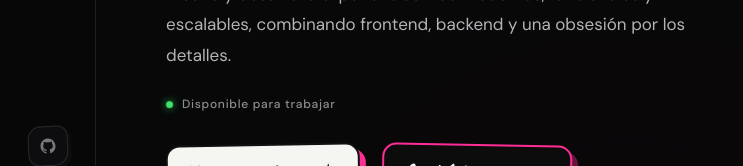
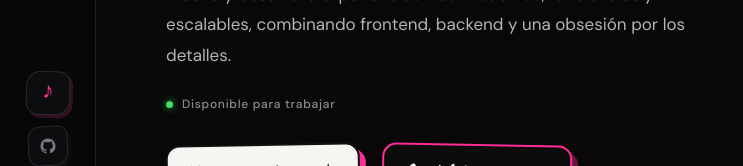
Before and after one commit to MqgiaG/gerardo-rangel-dev, a React (Vite) app: page / in a window 1280 px wide. Shown: the part 512-678 px from the top of the page, without its empty margins (0-743 px from the left). Built offline with nearby package versions, Linux system fonts and the light colour scheme.

Commit message:
feat: add portfolio background music

```diff
--- a/src/components/Header/Header.css
+++ b/src/components/Header/Header.css
@@ -1,7 +1,3 @@
-/* =========================
-   SIDEBAR
-========================= */
-
 .sidebar {
   position: fixed;
   top: 0;
@@ -18,25 +14,19 @@
   padding: 24px 0 20px;
 
   background: rgba(8, 8, 8, 0.97);
-
   border-right: 1px solid #1f1f22;
 
   backdrop-filter: blur(14px);
 }
 
 /* =========================
-   TOP
+   LOGO
 ========================= */
 
 .sidebar__top {
   position: relative;
-
   margin-bottom: 28px;
 }
-
-/* =========================
-   LOGO
-========================= */
 
 .sidebar__logo {
   position: relative;
@@ -48,7 +38,6 @@
   place-items: center;
 
   color: var(--color-white);
-
   background: #101012;
 
   border: 2px solid #303036;
@@ -57,14 +46,12 @@
   font-family: var(--font-display);
   font-size: 17px;
   font-weight: 700;
-
   line-height: 1;
   letter-spacing: -0.03em;
 
   text-decoration: none;
 
-  box-shadow:
-    4px 4px 0 rgba(255, 45, 149, 0.28);
+  box-shadow: 4px 4px 0 rgba(255, 45, 149, 0.28);
 
   transform: rotate(-3deg);
 
@@ -80,7 +67,6 @@
   content: '';
 
   position: absolute;
-
   top: -3px;
   right: 3px;
 
@@ -91,15 +77,12 @@
 
   background: var(--color-pink);
 
-  box-shadow:
-    0 0 8px rgba(255, 45, 149, 0.7);
+  box-shadow: 0 0 8px rgba(255, 45, 149, 0.7);
 }
 
 .sidebar__logo:hover {
   color: #080808;
-
   background: var(--color-pink);
-
   border-color: #080808;
 
   transform:
@@ -125,10 +108,6 @@
   gap: 17px;
 }
 
-/* =========================
-   NAV LINK
-========================= */
-
 .sidebar__link {
   position: relative;
 
@@ -152,7 +131,7 @@
 }
 
 /* =========================
-   ICON BOX
+   NAV ICON
 ========================= */
 
 .sidebar__icon {
@@ -165,7 +144,6 @@
   place-items: center;
 
   color: #8d8d93;
-
   background: #0d0d0f;
 
   border: 1.5px solid #29292f;
@@ -192,7 +170,7 @@
 }
 
 /* =========================
-   LABEL
+   NAV LABEL
 ========================= */
 
 .sidebar__label {
@@ -203,7 +181,6 @@
   font-family: var(--font-body);
   font-size: 9px;
   font-weight: 600;
-
   line-height: 1.2;
 
   letter-spacing: 0.08em;
@@ -226,9 +203,7 @@
 
 .sidebar__link:hover .sidebar__icon {
   color: #080808;
-
   background: var(--color-white);
-
   border-color: #090909;
 
   box-shadow:
@@ -256,9 +231,7 @@
 
 .sidebar__link--active .sidebar__icon {
   color: #080808;
-
   background: var(--color-pink);
-
   border-color: #080808;
 
   box-shadow:
@@ -271,15 +244,10 @@
   color: var(--color-pink);
 }
 
-/* =========================
-   ACTIVE DOODLE
-========================= */
-
 .sidebar__link--active::before {
   content: '';
 
   position: absolute;
-
   left: 5px;
   top: 19px;
 
@@ -311,7 +279,177 @@
 }
 
 /* =========================
-   SOCIAL BUTTON
+   MUSIC BUTTON
+========================= */
+
+.sidebar__music {
+  position: relative;
+
+  width: 44px;
+  height: 44px;
+
+  display: grid;
+  place-items: center;
+
+  padding: 0;
+
+  color: var(--color-pink);
+  background: #0d0d0f;
+
+  border: 1.5px solid #29292f;
+  border-radius: 15px 11px 14px 12px;
+
+  font: inherit;
+
+  cursor: pointer;
+
+  box-shadow:
+    3px 3px 0 rgba(255, 45, 149, 0.18);
+
+  transform: rotate(2deg);
+
+  overflow: hidden;
+
+  transition:
+    color 180ms ease,
+    background 180ms ease,
+    border-color 180ms ease,
+    transform 180ms ease,
+    box-shadow 180ms ease;
+}
+
+.sidebar__music::before {
+  content: '';
+
+  position: absolute;
+
+  width: 26px;
+  height: 26px;
+
+  border-radius: 50%;
+
+  background: rgba(255, 45, 149, 0.12);
+
+  filter: blur(8px);
+
+  opacity: 0;
+
+  transition: opacity 180ms ease;
+}
+
+.sidebar__music:hover {
+  color: #080808;
+  background: var(--color-pink);
+  border-color: #080808;
+
+  box-shadow:
+    5px 5px 0 rgba(255, 255, 255, 0.14);
+
+  transform:
+    translate(-2px, -2px)
+    rotate(-3deg)
+    scale(1.06);
+}
+
+.sidebar__music:hover::before {
+  opacity: 1;
+}
+
+/* MUSIC NOTE */
+
+.sidebar__music-note {
+  position: relative;
+  z-index: 2;
+
+  display: inline-block;
+
+  font-family: var(--font-display);
+  font-size: 23px;
+  font-weight: 700;
+  line-height: 1;
+
+  transform: translateY(-1px);
+}
+
+/* MUSIC WAVE */
+
+.sidebar__music-wave {
+  position: absolute;
+  right: 5px;
+  bottom: 5px;
+  z-index: 3;
+
+  height: 12px;
+
+  display: flex;
+  align-items: flex-end;
+
+  gap: 2px;
+
+  opacity: 0;
+}
+
+.sidebar__music-wave i {
+  width: 2px;
+  height: 5px;
+
+  display: block;
+
+  border-radius: 999px;
+
+  background: currentColor;
+
+  transform-origin: bottom;
+}
+
+/* =========================
+   MUSIC PLAYING
+========================= */
+
+.sidebar__music--playing {
+  color: #080808;
+  background: var(--color-pink);
+  border-color: #080808;
+
+  box-shadow:
+    4px 4px 0 rgba(255, 255, 255, 0.13);
+
+  transform: rotate(-3deg);
+
+  animation:
+    musicButtonPulse 2.2s ease-in-out infinite;
+}
+
+.sidebar__music--playing::before {
+  opacity: 1;
+}
+
+.sidebar__music--playing .sidebar__music-note {
+  animation:
+    musicNoteMove 1.4s ease-in-out infinite;
+}
+
+.sidebar__music--playing .sidebar__music-wave {
+  opacity: 1;
+}
+
+.sidebar__music--playing .sidebar__music-wave i:nth-child(1) {
+  animation:
+    musicWave 700ms ease-in-out infinite alternate;
+}
+
+.sidebar__music--playing .sidebar__music-wave i:nth-child(2) {
+  animation:
+    musicWave 520ms 100ms ease-in-out infinite alternate;
+}
+
+.sidebar__music--playing .sidebar__music-wave i:nth-child(3) {
+  animation:
+    musicWave 620ms 180ms ease-in-out infinite alternate;
+}
+
+/* =========================
+   SOCIAL LINKS
 ========================= */
 
 .sidebar__social-link {
@@ -322,7 +460,6 @@
   place-items: center;
 
   color: #77777e;
-
   background: #0d0d0f;
 
   border: 1.5px solid #29292f;
@@ -341,15 +478,15 @@
     box-shadow 180ms ease;
 }
 
-.sidebar__social-link:nth-child(1) {
+.sidebar__social-link:nth-child(2) {
   transform: rotate(-3deg);
 }
 
-.sidebar__social-link:nth-child(2) {
+.sidebar__social-link:nth-child(3) {
   transform: rotate(2deg);
 }
 
-.sidebar__social-link:nth-child(3) {
+.sidebar__social-link:nth-child(4) {
   transform: rotate(-2deg);
 }
 
@@ -358,15 +495,9 @@
   height: 18px;
 }
 
-/* =========================
-   SOCIAL HOVER
-========================= */
-
 .sidebar__social-link:hover {
   color: #080808;
-
   background: var(--color-white);
-
   border-color: #080808;
 
   box-shadow:
@@ -378,15 +509,11 @@
     scale(1.06);
 }
 
-/* =========================
-   WHATSAPP
-========================= */
+/* WHATSAPP */
 
 .sidebar__social-link--whatsapp:hover {
   color: #080808;
-
   background: #42e66c;
-
   border-color: #080808;
 
   box-shadow:
@@ -399,9 +526,54 @@
 
 .sidebar__logo:focus-visible,
 .sidebar__link:focus-visible,
-.sidebar__social-link:focus-visible {
+.sidebar__social-link:focus-visible,
+.sidebar__music:focus-visible {
   outline: 3px solid var(--color-pink);
   outline-offset: 4px;
+}
+
+/* =========================
+   MUSIC ANIMATIONS
+========================= */
+
+@keyframes musicButtonPulse {
+  0%,
+  100% {
+    box-shadow:
+      4px 4px 0 rgba(255, 255, 255, 0.13),
+      0 0 0 rgba(255, 45, 149, 0);
+  }
+
+  50% {
+    box-shadow:
+      4px 4px 0 rgba(255, 255, 255, 0.13),
+      0 0 15px rgba(255, 45, 149, 0.34);
+  }
+}
+
+@keyframes musicNoteMove {
+  0%,
+  100% {
+    transform:
+      translateY(-1px)
+      rotate(-5deg);
+  }
+
+  50% {
+    transform:
+      translateY(-3px)
+      rotate(7deg);
+  }
+}
+
+@keyframes musicWave {
+  from {
+    height: 3px;
+  }
+
+  to {
+    height: 11px;
+  }
 }
 
 /* =========================
@@ -415,6 +587,11 @@
 
   .sidebar__nav {
     gap: 16px;
+  }
+
+  .sidebar__music {
+    width: 42px;
+    height: 42px;
   }
 }
 
@@ -461,7 +638,6 @@
 
   .sidebar__link {
     width: auto;
-
     flex: 1;
 
     gap: 4px;
@@ -485,7 +661,6 @@
 
   .sidebar__label {
     font-size: 8px;
-
     letter-spacing: 0.04em;
   }
 }
@@ -497,7 +672,6 @@
 @media (max-width: 480px) {
   .sidebar {
     height: 72px;
-
     padding: 0 8px;
   }
 
@@ -512,13 +686,12 @@
 
   .sidebar__label {
     max-width: 68px;
-
     font-size: 7px;
   }
 }
 
 /* =========================
-   REDUCED MOTION
+   REDUCE MOTION
 ========================= */
 
 @media (prefers-reduced-motion: reduce) {
@@ -526,7 +699,14 @@
   .sidebar__link,
   .sidebar__icon,
   .sidebar__label,
-  .sidebar__social-link {
+  .sidebar__social-link,
+  .sidebar__music {
     transition: none;
   }
+
+  .sidebar__music--playing,
+  .sidebar__music--playing .sidebar__music-note,
+  .sidebar__music--playing .sidebar__music-wave i {
+    animation: none;
+  }
 }
--- a/src/components/Header/Header.jsx
+++ b/src/components/Header/Header.jsx
@@ -1,8 +1,40 @@
+import { useRef, useState } from 'react'
 import './Header.css'
 
 function Header() {
+  const audioRef = useRef(null)
+  const [isMusicPlaying, setIsMusicPlaying] = useState(false)
+
+  const toggleMusic = async () => {
+    const audio = audioRef.current
+
+    if (!audio) return
+
+    audio.volume = 0.18
+
+    if (isMusicPlaying) {
+      audio.pause()
+      setIsMusicPlaying(false)
+      return
+    }
+
+    try {
+      await audio.play()
+      setIsMusicPlaying(true)
+    } catch (error) {
+      console.error('No se pudo reproducir la música:', error)
+    }
+  }
+
   return (
     <header className="sidebar">
+      <audio
+        ref={audioRef}
+        src="/audio/mqgia-theme.mp3"
+        loop
+        preload="auto"
+      />
+
       <div className="sidebar__top">
         <a
           href="#home"
@@ -21,10 +53,7 @@ function Header() {
           href="#home"
           className="sidebar__link sidebar__link--active"
         >
-          <span
-            className="sidebar__icon"
-            aria-hidden="true"
-          >
+          <span className="sidebar__icon" aria-hidden="true">
             <svg
               viewBox="0 0 24 24"
               fill="none"
@@ -47,10 +76,7 @@ function Header() {
           href="#about"
           className="sidebar__link"
         >
-          <span
-            className="sidebar__icon"
-            aria-hidden="true"
-          >
+          <span className="sidebar__icon" aria-hidden="true">
             <svg
               viewBox="0 0 24 24"
               fill="none"
@@ -60,7 +86,6 @@ function Header() {
               strokeLinejoin="round"
             >
               <circle cx="12" cy="8" r="3.5" />
-
               <path d="M5.5 19c1.8-3 4.1-4.5 6.5-4.5s4.7 1.5 6.5 4.5" />
             </svg>
           </span>
@@ -74,10 +99,7 @@ function Header() {
           href="#skills"
           className="sidebar__link"
         >
-          <span
-            className="sidebar__icon"
-            aria-hidden="true"
-          >
+          <span className="sidebar__icon" aria-hidden="true">
             <svg
               viewBox="0 0 24 24"
               fill="none"
@@ -101,10 +123,7 @@ function Header() {
           href="#projects"
           className="sidebar__link"
         >
-          <span
-            className="sidebar__icon"
-            aria-hidden="true"
-          >
+          <span className="sidebar__icon" aria-hidden="true">
             <svg
               viewBox="0 0 24 24"
               fill="none"
@@ -120,7 +139,6 @@ function Header() {
                 height="14"
                 rx="2.5"
               />
-
               <path d="M8 9h8" />
               <path d="M8 13h5" />
             </svg>
@@ -135,10 +153,7 @@ function Header() {
           href="#contact"
           className="sidebar__link"
         >
-          <span
-            className="sidebar__icon"
-            aria-hidden="true"
-          >
+          <span className="sidebar__icon" aria-hidden="true">
             <svg
               viewBox="0 0 24 24"
               fill="none"
@@ -148,7 +163,6 @@ function Header() {
               strokeLinejoin="round"
             >
               <path d="M4 7.5 12 13l8-5.5" />
-
               <rect
                 x="4"
                 y="6"
@@ -166,7 +180,39 @@ function Header() {
       </nav>
 
       <div className="sidebar__socials">
-        {/* GitHub */}
+        <button
+          type="button"
+          className={`sidebar__music ${
+            isMusicPlaying
+              ? 'sidebar__music--playing'
+              : ''
+          }`}
+          onClick={toggleMusic}
+          aria-label={
+            isMusicPlaying
+              ? 'Pausar música'
+              : 'Reproducir música'
+          }
+          title={
+            isMusicPlaying
+              ? 'Pausar música'
+              : 'Reproducir música'
+          }
+        >
+          <span className="sidebar__music-note">
+            {isMusicPlaying ? '♫' : '♪'}
+          </span>
+
+          <span
+            className="sidebar__music-wave"
+            aria-hidden="true"
+          >
+            <i></i>
+            <i></i>
+            <i></i>
+          </span>
+        </button>
+
         <a
           href="https://github.com/MqgiaG"
           target="_blank"
@@ -183,7 +229,6 @@ function Header() {
           </svg>
         </a>
 
-        {/* LinkedIn */}
         <a
           href="https://www.linkedin.com/"
           target="_blank"
@@ -200,7 +245,6 @@ function Header() {
           </svg>
         </a>
 
-        {/* WhatsApp */}
         <a
           href="https://wa.me/524281146829"
           target="_blank"
```
Also changed, not shown: 1 other file (tests, documents, lock files or other folders).
